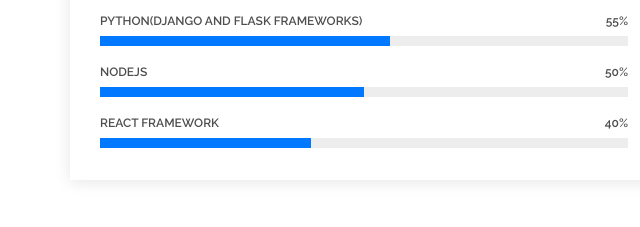
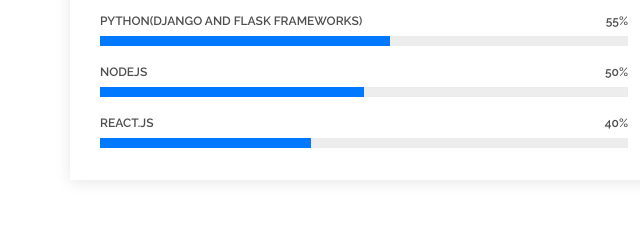
Before and after one commit to urex014/Amarachukwu, a plain HTML site: page index.html in a window 1280 px wide. Shown: the part 1373-1600 px from the top of the page, 0-640 px from the left. Drawn offline with Linux system fonts and the light colour scheme.

Commit message:
Update index.html

```diff
--- a/index.html
+++ b/index.html
@@ -131,7 +131,7 @@ This is my portfoliooooooooooooo
                 </div>
               </div>
               <div class="progress">
-                <span class="skill"><span>react framework</span><i class="val">40%</i></span>
+                <span class="skill"><span>react.js</span><i class="val">40%</i></span>
                 <div class="progress-bar-wrap">
                   <div class="progress-bar" role="progressbar" aria-valuenow="40" aria-valuemin="0" aria-valuemax="100"></div>
                 </div>
```
